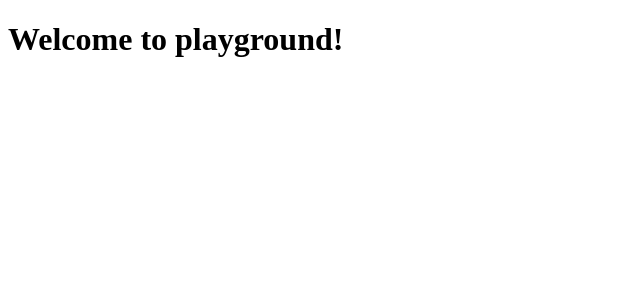
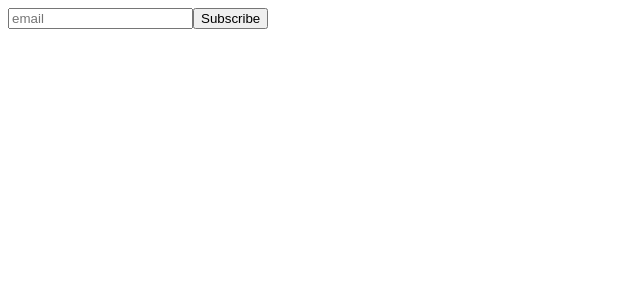
Before and after one commit to craigmckeachie/a9_demos, an Angular app: page / in a window 1280 px wide. Shown: the top 300 px of the page, without its empty margins (0-640 px from the left). Built offline with nearby package versions, Linux system fonts and the light colour scheme.

Commit message:
output events

```diff
--- a/src/app/app.component.ts
+++ b/src/app/app.component.ts
@@ -3,13 +3,14 @@
 @Component({
   selector: 'app-root',
   template: `
-      <h1>
-        Welcome to {{title}}!
-      </h1>
-    <router-outlet></router-outlet>
+  <app-email-subscribe (subscribe)="onSubscribe($event)"></app-email-subscribe>
+  {{message}}
   `,
   styles: []
 })
 export class AppComponent {
-  title = 'playground';
+  message: string;
+  onSubscribe(email) {
+    this.message = `Successfully subscribed. Please check your email ${email} and click link.`;
+  }
 }
--- a/src/app/app.module.ts
+++ b/src/app/app.module.ts
@@ -3,10 +3,12 @@
 
 import { AppRoutingModule } from './app-routing.module';
 import { AppComponent } from './app.component';
+import { EmailSubscribeComponent } from './email-subscribe/email-subscribe.component';
 
 @NgModule({
   declarations: [
-    AppComponent
+    AppComponent,
+    EmailSubscribeComponent
   ],
   imports: [
     BrowserModule,
--- /dev/null
+++ b/src/app/email-subscribe/email-subscribe.component.ts
@@ -0,0 +1,20 @@
+import { Component, OnInit, Output, EventEmitter } from '@angular/core';
+
+@Component({
+  selector: 'app-email-subscribe',
+  template: `
+   <input type="text" #email placeholder="email" />
+   <button (click)="onClick(email.value)">Subscribe</button>
+  `,
+  styles: []
+})
+export class EmailSubscribeComponent implements OnInit {
+  @Output()
+  subscribe = new EventEmitter<string>();
+  constructor() {}
+
+  ngOnInit() {}
+  onClick(email: string) {
+    this.subscribe.emit(email);
+  }
+}
```
